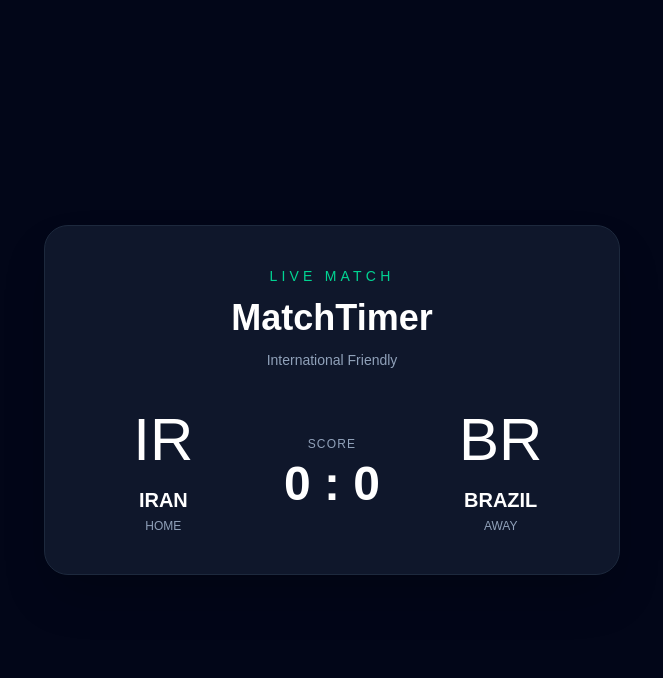
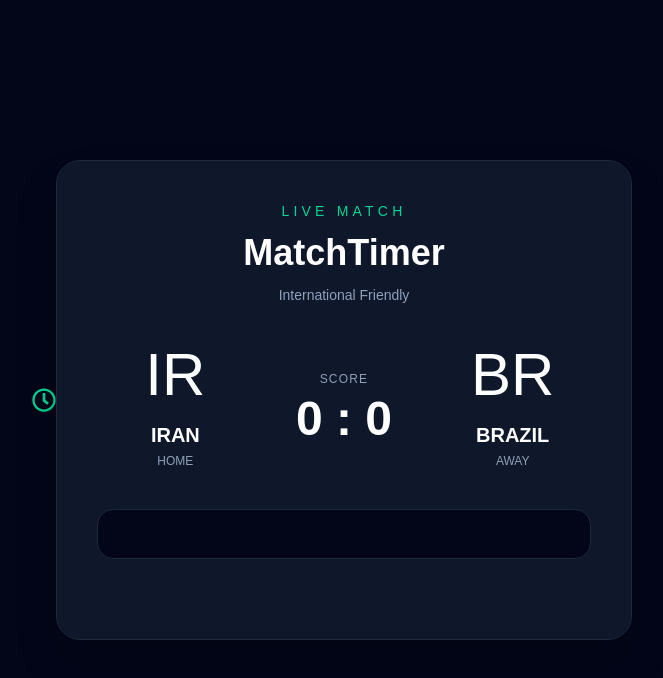
Before and after one commit to zibanoori/MatchTimer, a React (Vite) app: page / in a window 1280 px wide. Shown: the top 678 px of the page, without its empty margins (308-971 px from the left). Built offline with nearby package versions, Linux system fonts and the light colour scheme.

Commit message:
Style: add match timer container

```diff
--- a/src/App.jsx
+++ b/src/App.jsx
@@ -1,8 +1,9 @@
 import "./App.css";
-
+import { FaRegClock } from "react-icons/fa";
 function App() {
   return (
     <main className="min-h-screen bg-slate-950 text-white flex items-center justify-center p-4">
+      <FaRegClock className="text-emerald-400 text-2xl" />
       <section className="w-full max-w-xl rounded-3xl border border-slate-800 bg-slate-900 p-6 shadow-2xl sm:p-10">
         <header className="mb-10 text-center">
           <p className="text-sm font-medium uppercase tracking-[0.3em] text-emerald-400">
@@ -31,9 +32,11 @@ function App() {
           <div className="text-center">
             <div className="text-5xl sm:text-6xl">BR</div>
             <h2 className="mt-4 text-lg font-semibold sm:text-xl">BRAZIL</h2>
-             <p className="mt-1 text-xs text-slate-400">AWAY</p>
+            <p className="mt-1 text-xs text-slate-400">AWAY</p>
           </div>
         </div>
+
+        <div className="my-10 rounded-2xl border border-slate-800 bg-slate-950 p-6 text-center"></div>
       </section>
     </main>
   );
```
